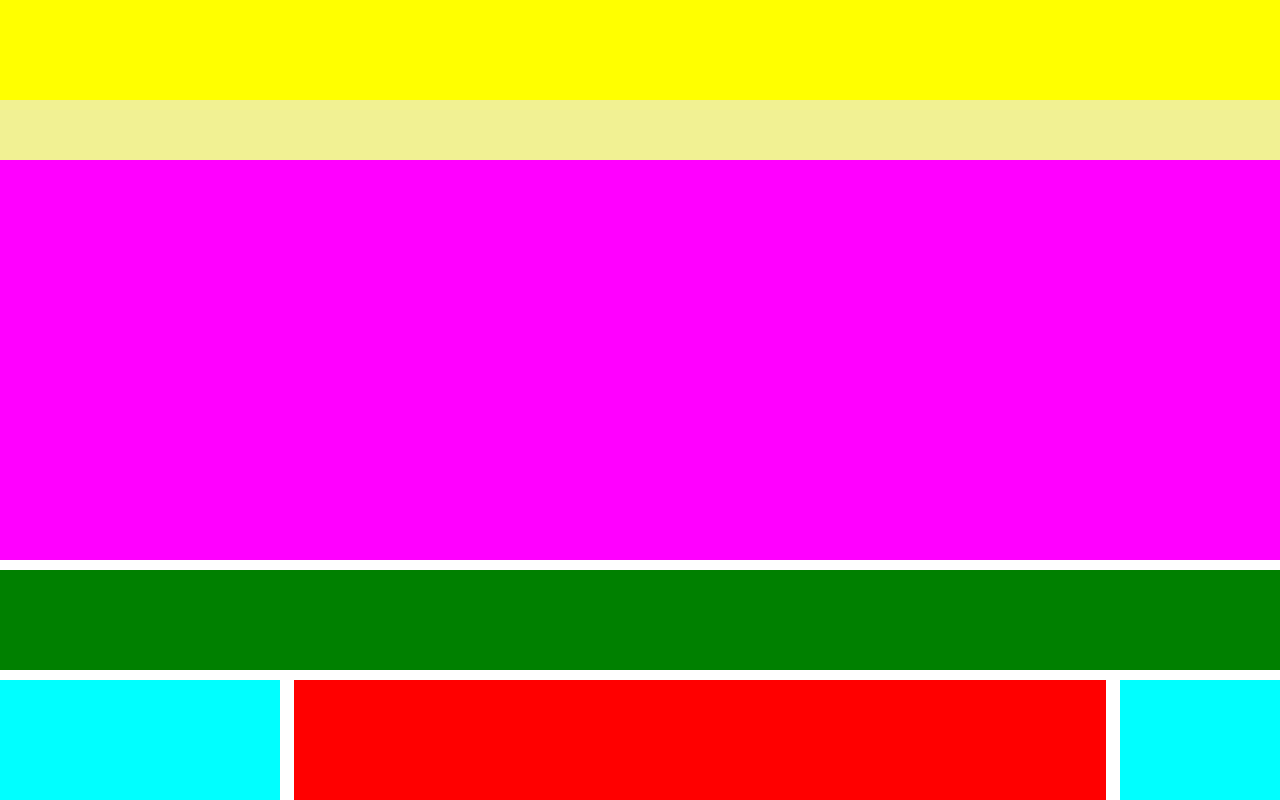
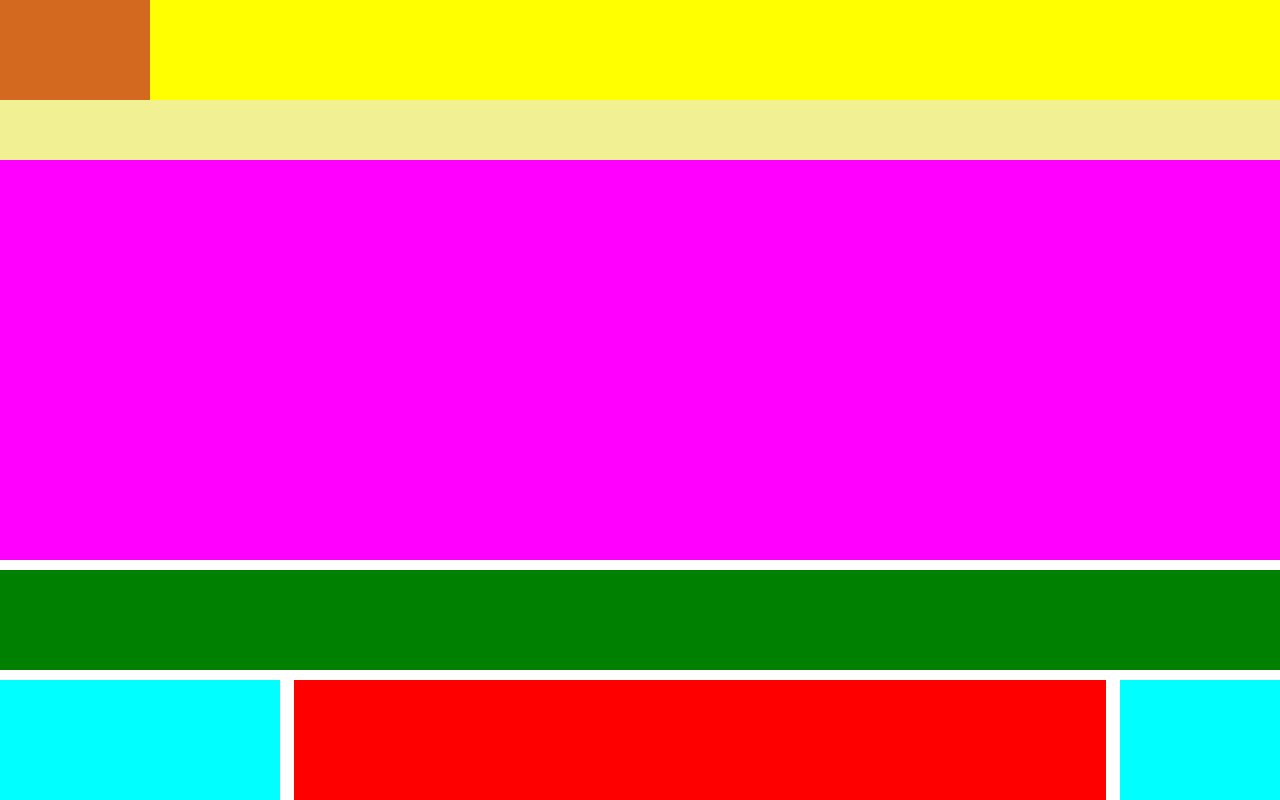
Before and after one commit to Alexxboc/htmlcss-struttura-wp, a plain HTML site: page index.html in a window 1280 px wide. Shown: the top 800 px of the page. Drawn offline with Linux system fonts and the light colour scheme.

Commit message:
add logo in the header

```diff
--- a/index.html
+++ b/index.html
@@ -9,7 +9,9 @@
 </head>
 <body>
 
-    <header id="top_header"></header>
+    <header id="top_header">
+        <div class="logo"></div>
+    </header>
 
     <!-- />header -->
 
--- a/style.css
+++ b/style.css
@@ -12,6 +12,12 @@ body {
 #top_header {
     height: 100px;
     background-color: yellow;
+}
+
+.logo {
+    height: 100px;
+    width: 150px;
+    background-color: chocolate;
 }
 
 #top_nav, #site_footer {
```
